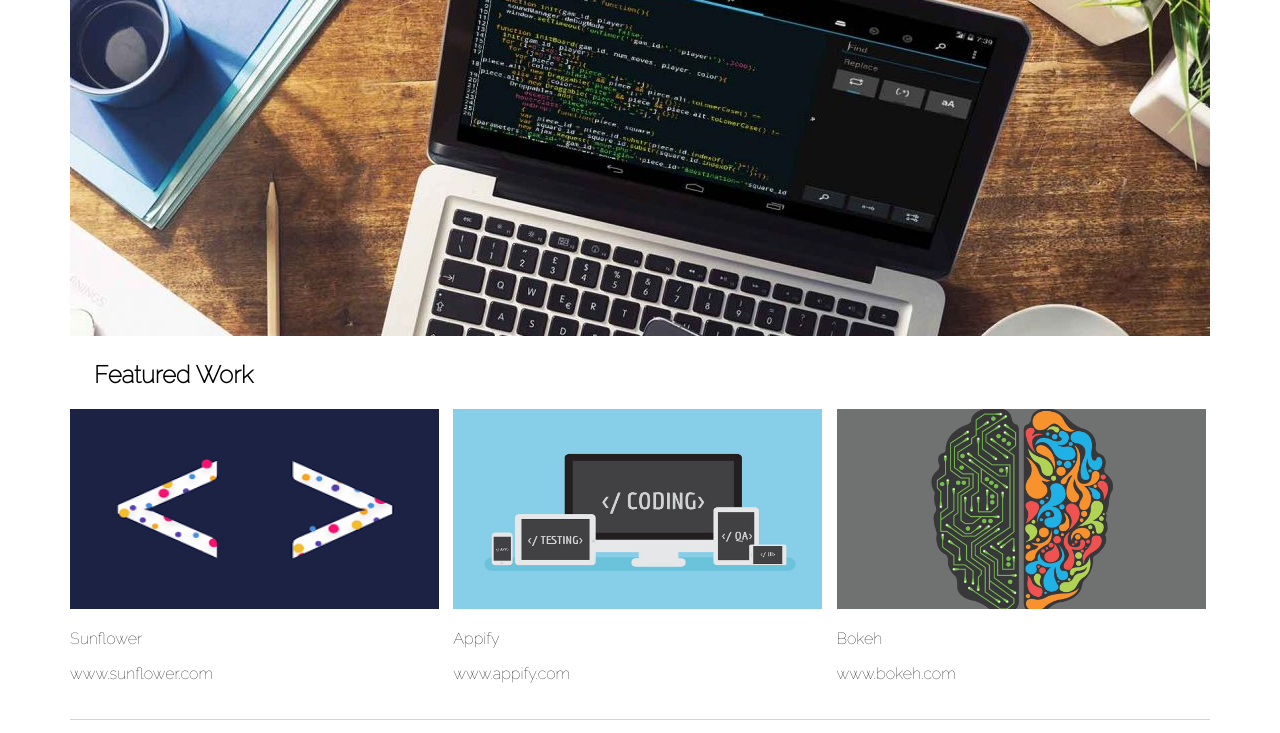
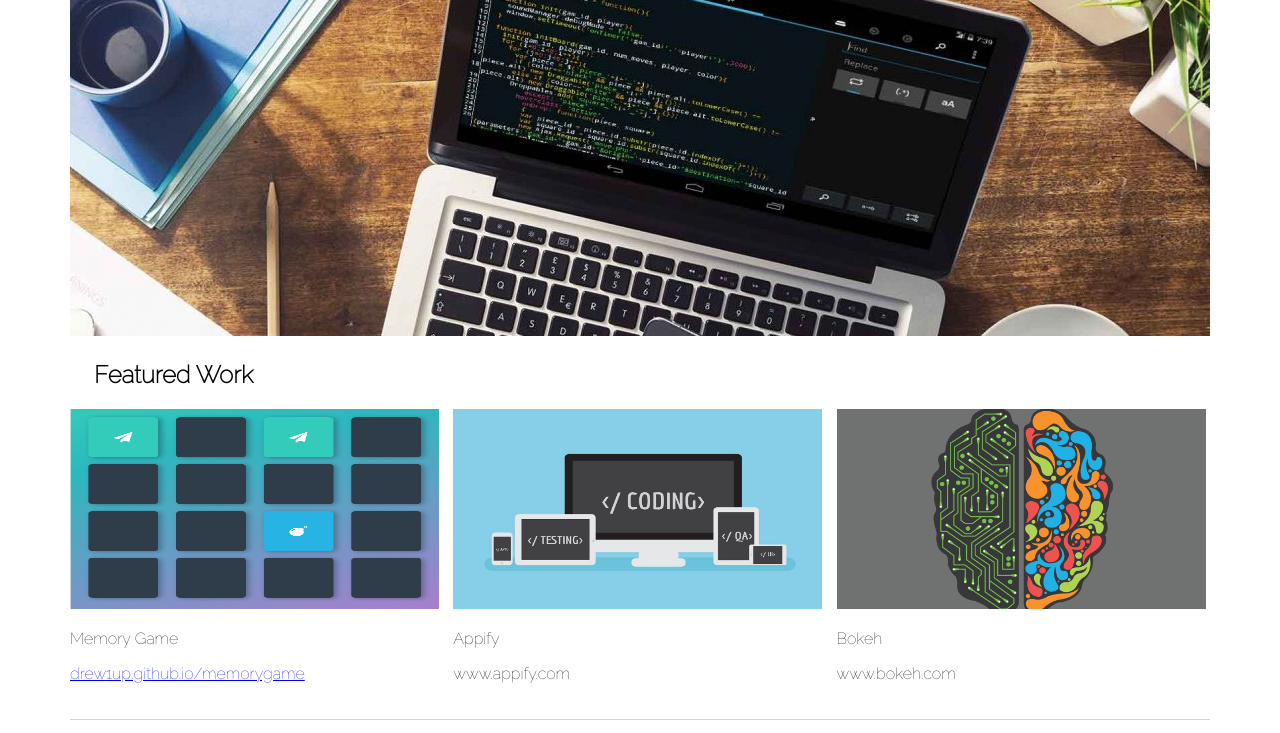
Before and after one commit to drew1up/portfolio, a website: page index.html in a window 1280 px wide. Shown: the part 408-1141 px from the top of the page. Drawn offline with Linux system fonts and the light colour scheme.

Commit message:
added memory project thumb and link

```diff
--- a/index.html
+++ b/index.html
@@ -28,13 +28,15 @@
 					<picture>
 						<source
 							media="(min-width: 1000px)"
-							srcset="images/proj1-1280_large_1x.jpg, images/proj1-1280_large_2x.jpg">
+							srcset="images/MemGamePrj-1280_large_1x.png, images/MemGamePrj-1280_large_2x.png">
 						<source
 							media="(min-width: 500px)"
-							srcset="images/proj1-640_medium_1x.jpg, images/proj1-640_medium_2x.jpg">
-						<img class="thumb" srcset="images/proj1-320_small_1x.jpg, images/proj1-320_small_2x.jpg" alt="project cover image">
-						<p>Sunflower</p>
-						<p>www.sunflower.com</p>
+							srcset="images/MemGamePrj-640_medium_1x.png, images/MemGamePrj-640_medium_2x.png">
+						<img class="thumb" srcset="images/MemGamePrj-320_small_1x.png, images/MemGamePrj-320_small_2x.png" alt="project cover image">
+						<p>Memory Game</p>
+						<a href="drew1up.github.io/fend-project-memory-game" alt="Memory Game thumbnail">
+							<p>drew1up.github.io/memorygame</p>
+						</a>
 					</picture>
 				</li>
 				<li class="projects">
```
Also changed, not shown: images/Andrew-Dunton-Logo-1280_large_1x.png (added), images/Andrew-Dunton-Logo-1280_large_2x.png (added), images/Andrew-Dunton-Logo-320_small_1x.png (added), images/Andrew-Dunton-Logo-320_small_2x.png (added), images/Andrew-Dunton-Logo-640_medium_1x.png (added), images/Andrew-Dunton-Logo-640_medium_2x.png (added), images/MemGamePrj-1280_large_1x.png (added), images/MemGamePrj-1280_large_2x.png (added), images/MemGamePrj-320_small_1x.png (added), images/MemGamePrj-320_small_2x.png (added), images/MemGamePrj-640_medium_1x.png (added), images/MemGamePrj-640_medium_2x.png (added), images_src/MemGamePrj.png (added).
